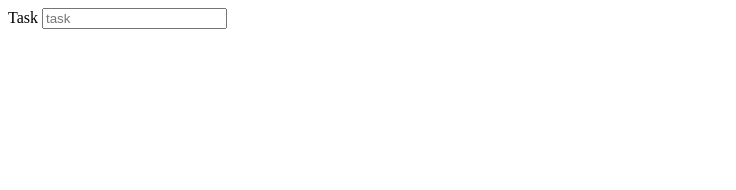
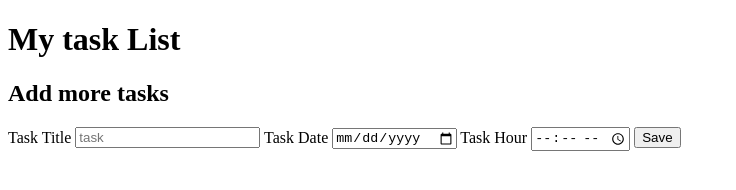
Before and after one commit to JulianaMota/Tasks-Form, a plain HTML site: page index.html in a window 1280 px wide. Shown: the whole page, without its empty margins (0-736 px from the left). Drawn offline with Linux system fonts and the light colour scheme.

Commit message:
template and form done

```diff
--- a/index.html
+++ b/index.html
@@ -8,8 +8,19 @@
     <link rel="stylesheet" href="style.css" />
   </head>
   <body>
+    <h1>My task List</h1>
+    <section></section>
+    <template>
+      <article>
+        <h2 data-field="task">Task</h2>
+        <p data-field="date">Date</p>
+        <p data-field="time">Time</p>
+        <button data-field="remove">Task Complete</button>
+      </article>
+    </template>
+    <h2>Add more tasks</h2>
     <form autocomplete="off">
-      <label for="form_task">Task</label>
+      <label for="form_task">Task Title</label>
       <input
         type="text"
         name="task"
@@ -17,6 +28,11 @@
         required
         placeholder="task"
       />
+      <label for="form_date">Task Date</label>
+      <input type="date" name="date" id="form_date" required />
+      <label for="form_hour">Task Hour</label>
+      <input type="time" name="hour" id="form_hour" required />
+      <input type="submit" name="submit" value="Save" />
     </form>
     <script src="index.js"></script>
   </body>
```
